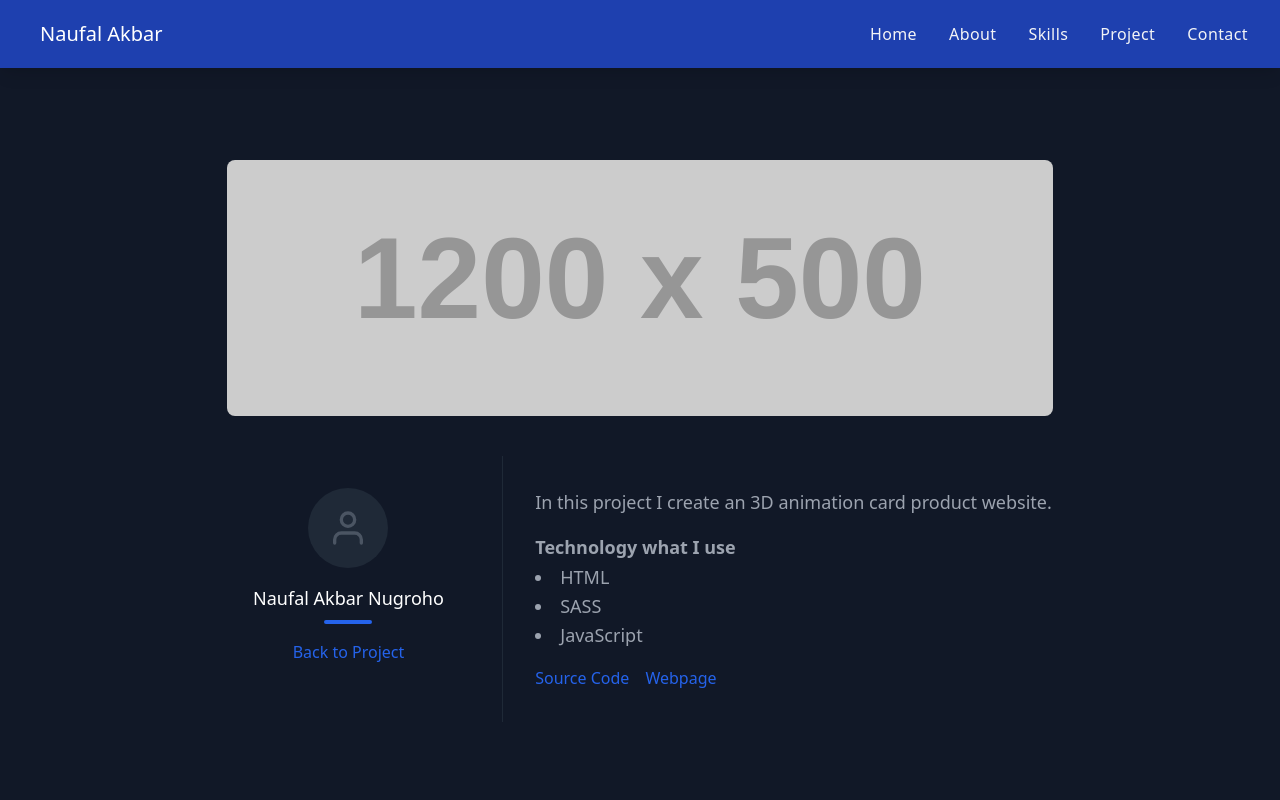
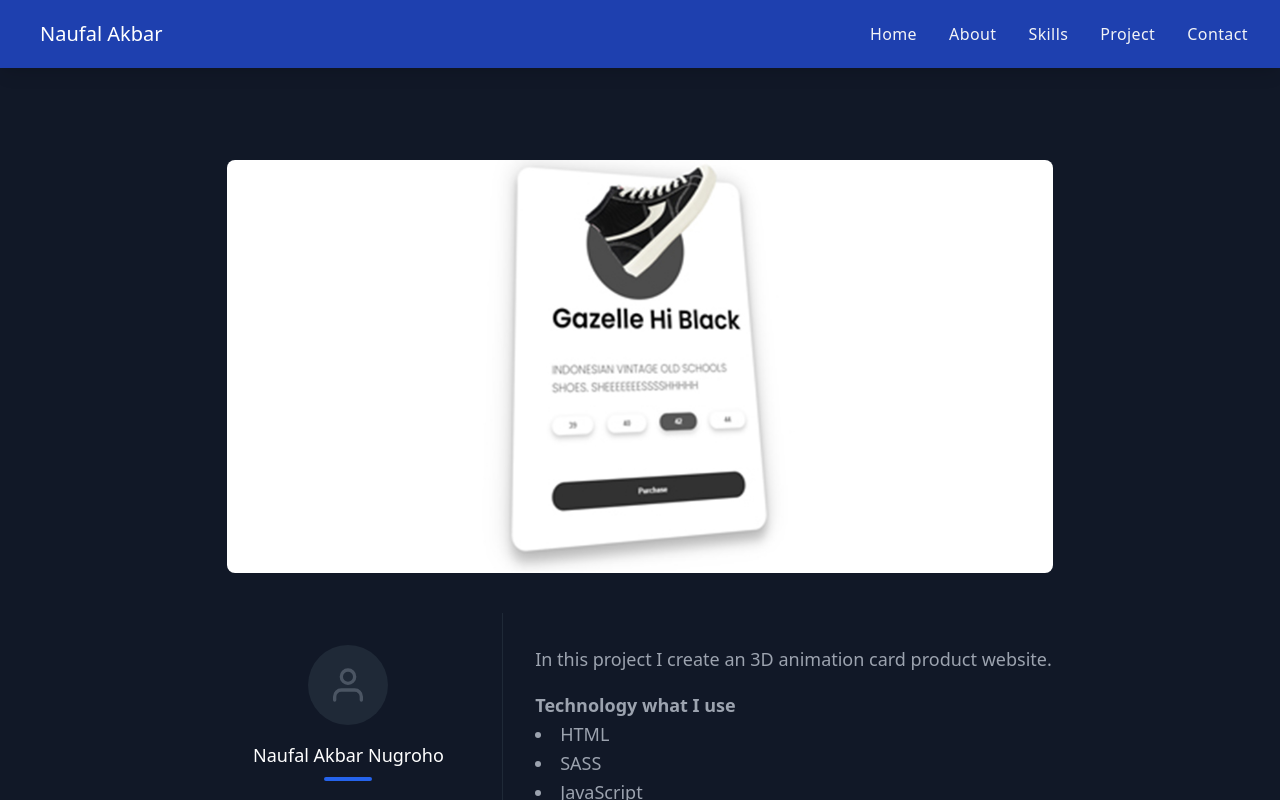
Before and after one commit to nuflakbrr/react-portfolio, a React (Create React App) app: page /project/3d-card-animation in a window 1280 px wide. Shown: the top 800 px of the page. Built offline with nearby package versions, Linux system fonts and the light colour scheme.

Commit message:
added picture 3d

```diff
--- a/src/pages/project/Project.js
+++ b/src/pages/project/Project.js
@@ -5,6 +5,7 @@ import Navbars from "../../components/Navbars";
 import Fade from "react-reveal/Fade";
 import Music from "../images/pro-mus.jpg";
 import Face from "../images/pro-fac.jpg";
+import Tridi from "../images/pro-3d.jpg";
 import { Link } from "react-router-dom";
 
 function Project() {
@@ -58,7 +59,7 @@ function Project() {
                 </div>
                 <div className="lg:w-1/3 sm:w-1/2 p-4 w-5/6">
                   <div className="flex relative">
-                    <img alt="gallery" className="absolute inset-0 w-full h-full object-cover object-center" src="https://dummyimage.com/602x362" />
+                    <img alt="gallery" className="absolute inset-0 w-full h-full object-cover object-center" src={Tridi} />
                     <div className="px-8 py-10 relative z-10 w-full border-4 border-gray-800 bg-gray-900 opacity-0 hover:opacity-100">
                       <h2 className="tracking-widest text-sm title-font font-medium text-blue-400 mb-1">PROJECT 03</h2>
                       <h1 className="title-font text-md font-medium text-white mb-3">3D Card Animation</h1>
--- a/src/pages/project/projectdetails/Card.js
+++ b/src/pages/project/projectdetails/Card.js
@@ -1,8 +1,9 @@
 import React from "react";
-import { Link } from "react-router-dom";
 import Footer from "../../../components/Footer";
 import Navbars from "../../../components/Navbars";
 import Seo from "../../../components/Seo";
+import TridiBes from "../../images/pro-3dBes.jpg";
+import { Link } from "react-router-dom";
 
 function Card() {
   const RenderCard = () => {
@@ -11,8 +12,8 @@ function Card() {
         <section className="text-gray-400 bg-gray-900 body-font">
           <div className="container px-5 py-24 mx-auto flex flex-col">
             <div className="lg:w-4/6 mx-auto">
-              <div className="rounded-lg h-64 overflow-hidden">
-                <img alt="content" className="object-cover object-center h-full w-full" src="https://dummyimage.com/1200x500" />
+              <div className="rounded-lg overflow-hidden">
+                <img alt="content" className="object-cover object-center h-full w-full" src={TridiBes} />
               </div>
               <div className="flex flex-col sm:flex-row mt-10">
                 <div className="sm:w-1/3 text-center sm:pr-8 sm:py-8">
```
Also changed, not shown: src/pages/images/pro-3d.jpg (added), src/pages/images/pro-3dBes.jpg (added).
